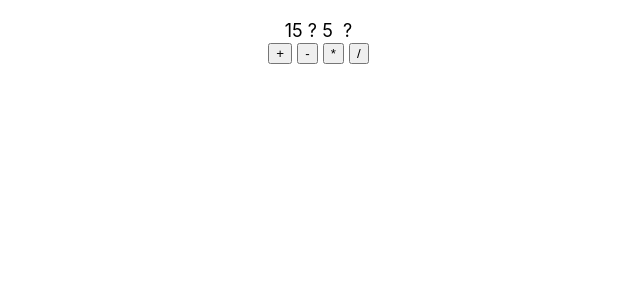
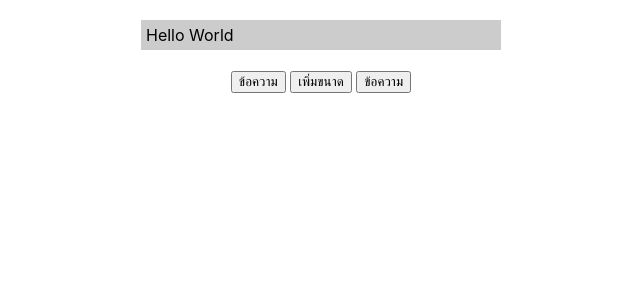
Before and after one commit to Slippy03/app1, a React (Create React App) app: page / in a window 1280 px wide. Shown: the top 300 px of the page, without its empty margins (319-959 px from the left). Built offline with nearby package versions, Linux system fonts and the light colour scheme.

Commit message:
Message Box
Add state-func.js

```diff
--- a/src/App.js
+++ b/src/App.js
@@ -1,6 +1,6 @@
 import React from 'react'
 import RefsFunc from './refs-func'
-
+import MessageBox from './state-func'
 export default function App(){
-  return <RefsFunc/>
+  return <MessageBox/>
   }
```
